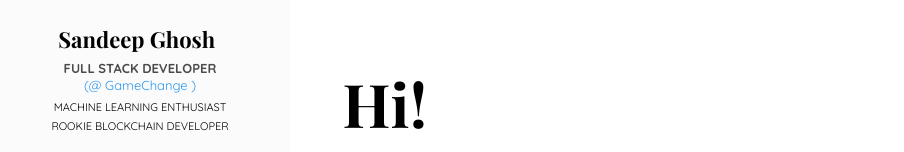
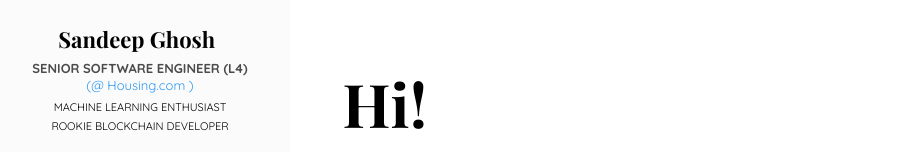
Before and after one commit to blocksan/portfolio, a website: page app/index.html in a window 1280 px wide. Shown: the part 198-350 px from the top of the page, without its empty margins (65-969 px from the left). Drawn offline with nearby package versions, Linux system fonts and the light colour scheme; files whose address does not match are found by name; a web font is replaced by a local one.

Commit message:
feat: updated my company

```diff
--- a/app/index.html
+++ b/app/index.html
@@ -64,7 +64,7 @@
 				<div class="text-center">
 					<div class="author-img" style="background-image: url(images/passport_banner.jpg);"></div>
 					<h1 id="colorlib-logo"><a href="index.html"> Sandeep Ghosh </a></h1>
-					<span class="position"><strong>Full Stack Developer </strong> <a target="_blank" href="http://www.gamechange.com" style="text-transform:initial">(@ GameChange )</a></span>
+					<span class="position"><strong>Senior Software Engineer (L4)</strong> <a target="_blank" href="https://www.housing.com" style="text-transform:initial">(@ Housing.com )</a></span>
 					<span class="position small">Machine Learning Enthusiast</span>
 					<span class="position small">Rookie Blockchain Developer</span>
 				</div>
```
